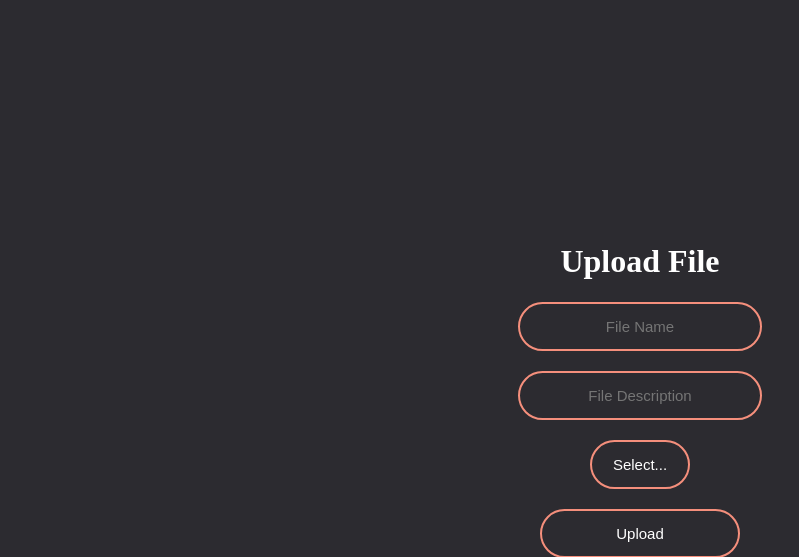
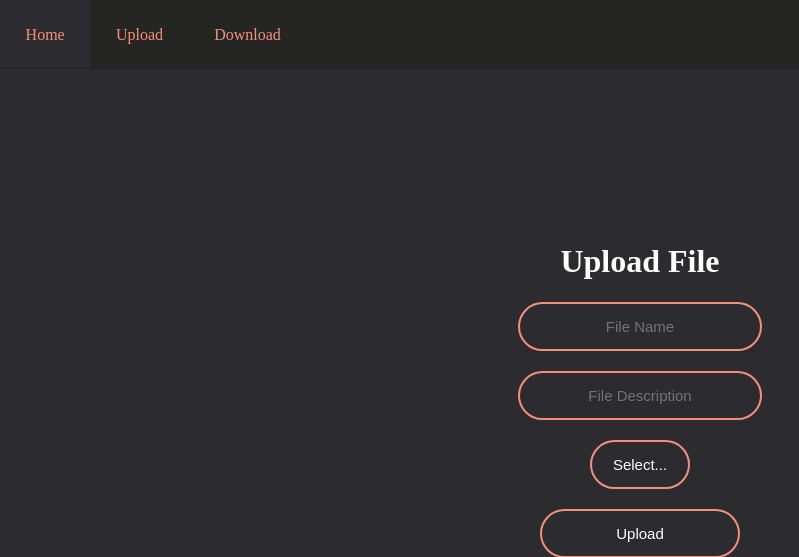
Before and after one commit to RohanK6/File-Transfer, a Django app: page /transfer/upload in a window 1280 px wide. Shown: the top 557 px of the page, without its empty margins (0-799 px from the left). Run offline with Django 3.2, Linux system fonts and the light colour scheme.

Commit message:
Added navigation bar and utilized Django 'extends' feature in HTML pages

```diff
--- /dev/null
+++ b/transfer/static/transfer/navigation.css
@@ -0,0 +1,27 @@
+nav {
+    width: 100vw;
+    background-color: #252624;
+}
+
+ul {
+    display: block;
+    margin: 0;
+    padding: 0;
+    display: flex;
+}
+
+li {
+    list-style-type: none;
+    margin: 2vw 0;
+    font-size: 2vh;
+}
+
+li > a {
+    text-decoration: none;
+    color: #F58F7C;
+    padding: 2vw;
+}
+
+li > a:hover {
+    background-color: #2C2B30;
+}
--- /dev/null
+++ b/transfer/templates/transfer/base.html
@@ -0,0 +1,33 @@
+<!DOCTYPE html>
+<!--[if lt IE 7]>      <html class="no-js lt-ie9 lt-ie8 lt-ie7"> <![endif]-->
+<!--[if IE 7]>         <html class="no-js lt-ie9 lt-ie8"> <![endif]-->
+<!--[if IE 8]>         <html class="no-js lt-ie9"> <![endif]-->
+<!--[if gt IE 8]><!--> <html class="no-js"> <!--<![endif]-->
+    <head>
+        {% load static %}
+
+        <meta charset="utf-8">
+        <meta http-equiv="X-UA-Compatible" content="IE=edge">
+        <title>FileTransfer</title>
+        <meta name="description" content="">
+        <meta name="viewport" content="width=device-width, initial-scale=1">
+        <link rel="stylesheet" type="text/css" href="{% static 'transfer/navigation.css' %}">
+        {% block styles %} {% endblock %}
+    </head>
+    <body>
+
+    <nav>
+        <ul>
+            <li> <a href="{% url 'index' %}"> Home </a> </li>
+            <li> <a href="{% url 'upload' %}"> Upload </a> </li>
+            <li> <a href="{% url 'download' %}"> Download </a> </li>
+          </ul>
+    </nav>
+
+    {% block content %}
+
+    {% endblock %}
+
+    <script src="" async defer></script>
+    </body>
+</html>
--- a/transfer/templates/transfer/upload.html
+++ b/transfer/templates/transfer/upload.html
@@ -1,18 +1,12 @@
-<!DOCTYPE html>
-<!--[if lt IE 7]>      <html class="no-js lt-ie9 lt-ie8 lt-ie7"> <![endif]-->
-<!--[if IE 7]>         <html class="no-js lt-ie9 lt-ie8"> <![endif]-->
-<!--[if IE 8]>         <html class="no-js lt-ie9"> <![endif]-->
-<!--[if gt IE 8]><!--> <html class="no-js"> <!--<![endif]-->
-    <head>
+{% extends 'transfer/base.html' %}
 {% load static %}
-        <meta charset="utf-8">
-        <meta http-equiv="X-UA-Compatible" content="IE=edge">
-        <title>FileTransfer</title>
-        <meta name="description" content="">
-        <meta name="viewport" content="width=device-width, initial-scale=1">
+
+{% block styles %}
 <link rel="stylesheet" type="text/css" href="{% static 'transfer/upload_styles.css' %}">
-    </head>
-    <body>
+{% endblock %}
+
+{%block content %}
+
 <div class="box">
 
 {% if not uploaded %}
@@ -38,7 +32,4 @@
 {% endif %}
 </div>
 
-
-        <script src="" async defer></script>
-    </body>
-</html>
+{% endblock %}
```
Also changed, not shown: transfer/static/transfer/download_styles.css (+8 -3 lines), transfer/templates/transfer/download.html (+8 -16 lines), transfer/templates/transfer/index.html (+8 -16 lines), db.sqlite3, transfer/migrations/0016_auto_20200419_2037.py (added), transfer/migrations/0017_auto_20200419_2038.py (added), 1 other file. Lines whose indentation alone changed are shown as unchanged.
